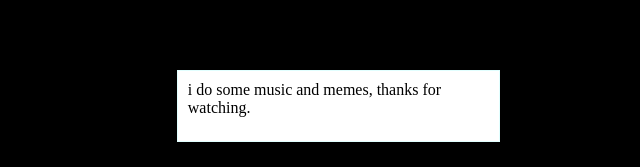
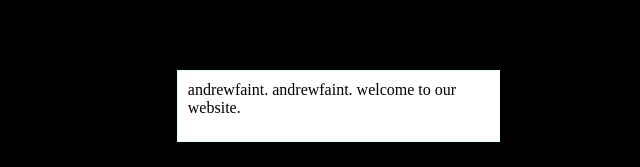
Before and after one commit to andrewfaint/andrewfaint.github.io, a plain HTML site: page index.html in a window 1280 px wide. Shown: the part 630-797 px from the top of the page, 640-1280 px from the left. Drawn offline with Linux system fonts and the light colour scheme.

Commit message:
Update index.html

```diff
--- a/index.html
+++ b/index.html
@@ -20,7 +20,7 @@
        </head>
        <body>
         <div id="centerLayer">
-          i do some music and memes, thanks for watching.
+          andrewfaint. andrewfaint. welcome to our website.
         </div>
 
         <iframe width="400" height="262" src="https://www.youtube.com/embed/cHtfAhfLpng" title="YouTube video player" frameborder="0" allow="accelerometer; autoplay; clipboard-write; encrypted-media; gyroscope; picture-in-picture" allowfullscreen></iframe>
```
